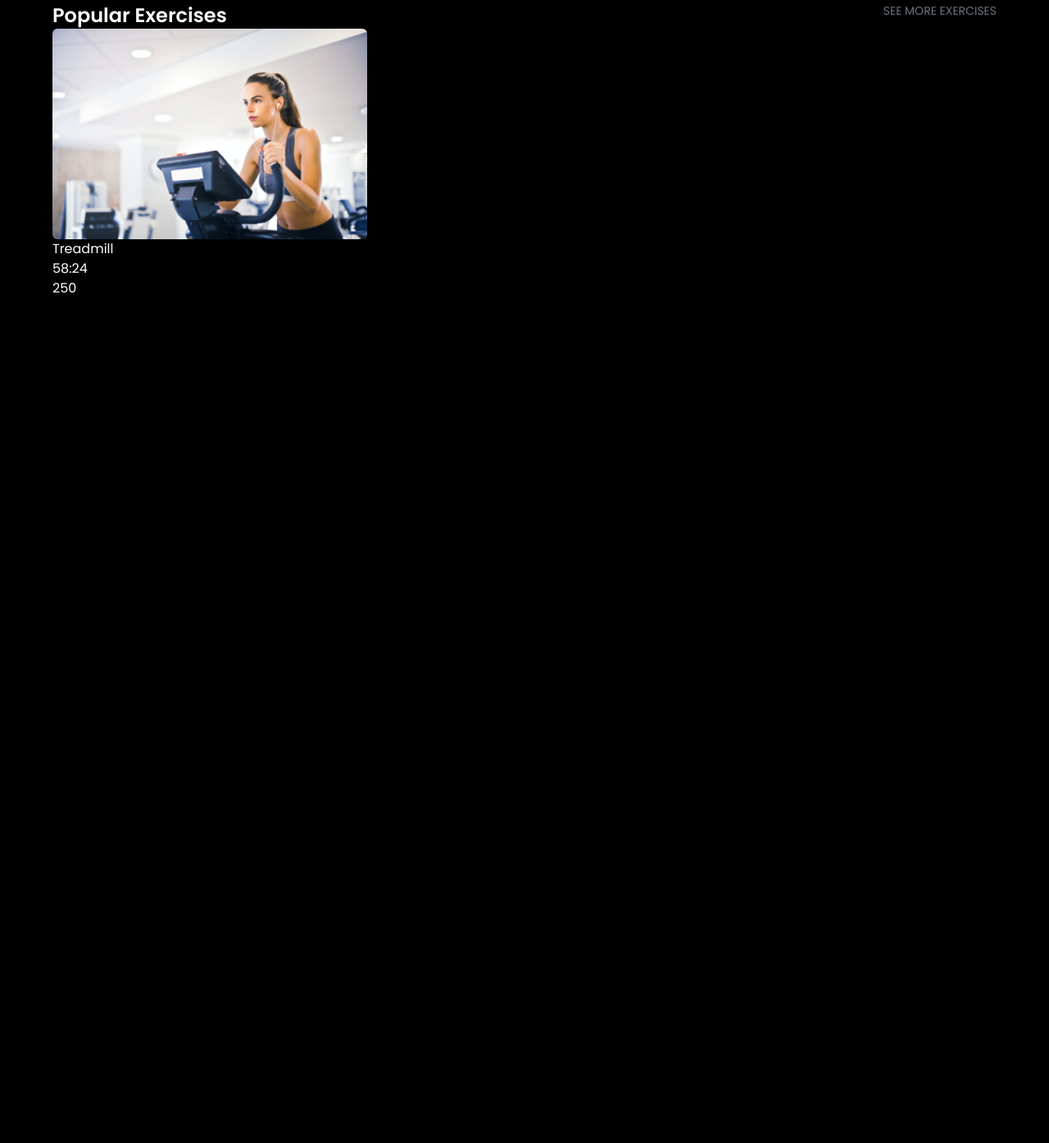
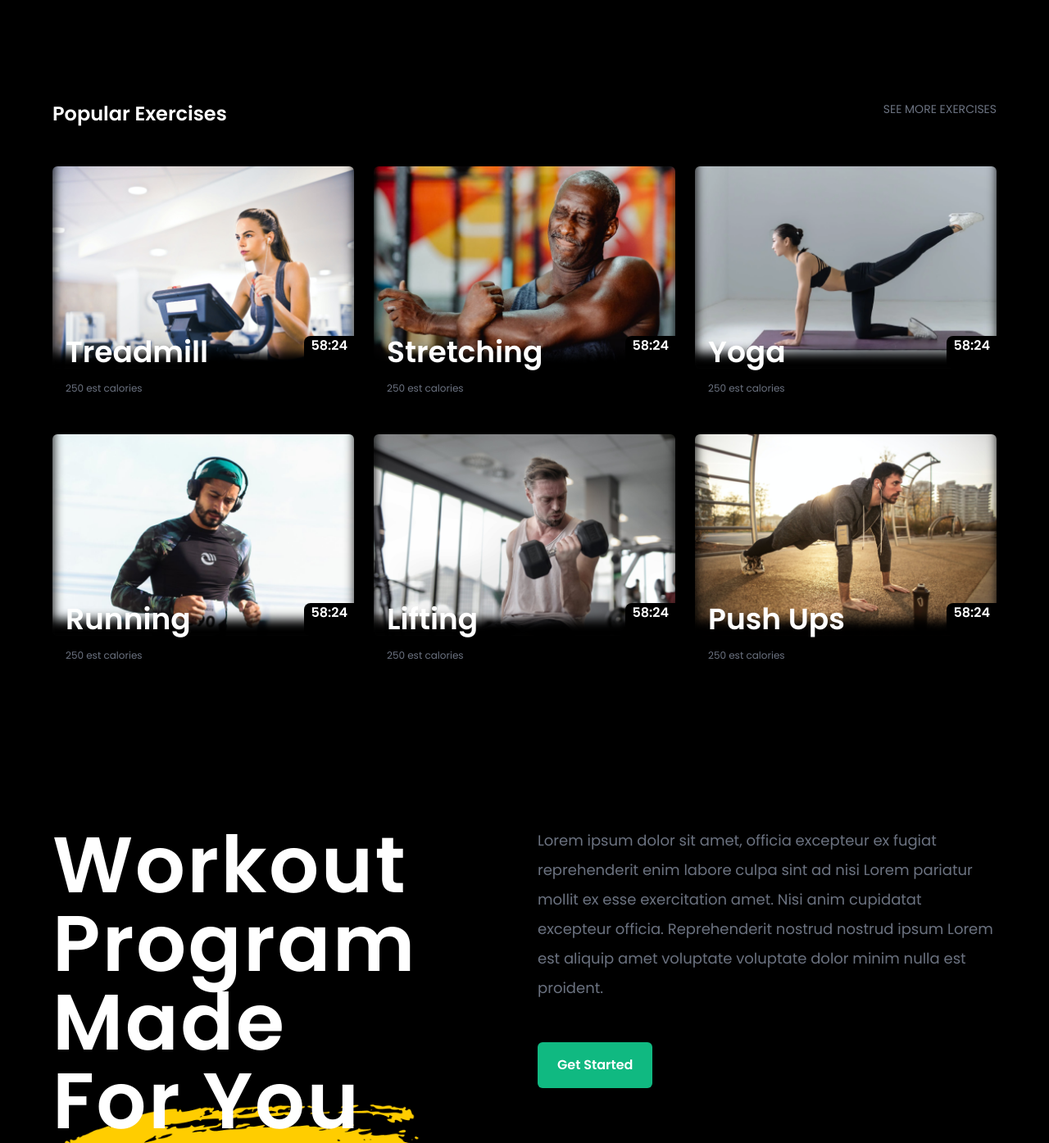
Before and after one commit to Adophilus/workout-website, a website built with Vite: page index.html in a window 1280 px wide. Shown: the part 701-2096 px from the top of the page at 82% size. Before the commit the page ends 1065 px from the top, so only its background shows below. Built offline with nearby package versions, Linux system fonts and the light colour scheme.

Commit message:
updated the index page

```diff
--- a/index.html
+++ b/index.html
@@ -25,8 +25,9 @@
           </ul>
       </nav>
     </section>
-    <section class="max-w-6xl mx-auto my-20">
-      <div class="grid grid-cols-2">
+    <section class="max-w-6xl mx-auto py-10">
+      <div class="py-10">
+        <div class="grid grid-cols-2 my-10">
           <div class="space-y-8">
             <div>
               <a href="#!" class="text-xs rounded-full bg-black border border-white p-1 inline-flex items-center">
@@ -44,8 +45,9 @@
               </p>
             </div>
             <div class="flex gap-x-6">
-            <button type="button" class="bg-emerald-500 text-white py-4 px-6 rounded-md font-semibold">Get
-              Started</button>
+              <button type="button" class="bg-emerald-500 text-white py-4 px-6 rounded-md font-semibold">
+                Get Started
+              </button>
               <button type="button"
                 class="border border-white bg-black text-white py-4 px-6 rounded-md font-semibold">Preview</button>
             </div>
@@ -65,25 +67,91 @@
             </div>
           </div>
         </div>
+      </div>
     </section>
-    <section class="max-w-6xl mx-auto">
-      <header class="flex justify-between">
+    <section class="max-w-6xl mx-auto py-10">
+      <header class="flex justify-between mb-12">
         <h3 class="font-semibold text-2xl">Popular Exercises</h3>
         <a href="#!" class="text-sm text-gray-500">SEE MORE EXERCISES</a>
       </header>
-      <div class="grid grid-cols-3">
+      <div class="grid gap-6 gap-y-12 grid-cols-3">
         <template x-for="exercise in $store.exercises">
+          <div class="space-y-4">
+            <div class="relative flex items-end">
+              <img :src="exercise.image" class="w-full
+                rounded-md" />
+              <div class="absolute w-full h-full" style="box-shadow: inset 1px -20px 13px 0px rgb(0,0,0)"></div>
+              <div class="absolute bottom-0 flex justify-between w-full">
+                <p x-text="exercise.title" class="text-4xl font-semibold px-4"></p>
+                <span x-text="exercise.duration" class="rounded-l-lg px-2 font-semibold bg-black"></span>
+              </div>
+            </div>
+            <p x-text="`${exercise.averageCalories} est calories`" class="px-4 text-gray-500 text-xs"></p>
+          </div>
+        </template>
+      </div>
+    </section>
+    <section class="max-w-6xl mx-auto py-10">
+      <div class="py-10">
+        <div class="grid gap-8 grid-cols-2 py-20">
           <div>
-            <img :src="exercise.image" class="w-full rounded-md" />
+            <div class="relative">
+              <img src="/public/marker.png" class="absolute bottom-0 w-[450px] translate-y-1/2" />
+              <h3 class="tracking-wide font-semibold text-8xl relative z-10">Workout<br />Program<br />Made<br />For You
+              </h3>
+            </div>
+            <div class="grid grid-cols-2 my-10">
               <div>
-              <p x-text="exercise.title"></p>
-              <span x-text="exercise.duration"></span>
+                <div class="relative">
+                  <img src="/public/athlete-woman-1.png" />
+                  <div class="absolute bottom-0 pt-4 translate-y-full">
+                    <p class="font-semibold text-lg">
+                      Samantha Willams
+                    </p>
+                    <p class="text-gray-500 text-sm">Trainer</p>
                   </div>
-            <p x-text="exercise.averageCalories"></p>
                 </div>
-
-        </template>
-
+              </div>
+              <div></div>
+              <div></div>
+              <div>
+                <div class="space-y-4">
+                  <img src="/public/athlete-woman-1.png" />
+                  <div>
+                    <p class="font-semibold text-lg">
+                      Samantha Willams
+                    </p>
+                    <p class="text-gray-500 text-sm">Trainer</p>
+                  </div>
+                </div>
+              </div>
+            </div>
+          </div>
+          <div class="space-y-20">
+            <div class="space-y-12">
+              <p class="text-gray-500 text-lg leading-loose">
+                Lorem ipsum dolor sit amet, officia excepteur ex fugiat reprehenderit enim labore culpa sint ad nisi
+                Lorem
+                pariatur mollit ex esse exercitation amet. Nisi anim cupidatat excepteur officia. Reprehenderit nostrud
+                nostrud ipsum Lorem est aliquip amet voluptate voluptate dolor minim nulla est proident.
+              </p>
+              <p>
+                <button type="button" class="bg-emerald-500 text-white py-4 px-6 rounded-md font-semibold">
+                  Get Started
+                </button>
+              </p>
+            </div>
+            <div class="space-y-4">
+              <img class="w-3/4" src="/public/athlete-man-1.png" />
+              <div>
+                <p class="font-semibold text-lg">
+                  Jonathan Wise
+                </p>
+                <p class="text-gray-500 text-sm">Trainer</p>
+              </div>
+            </div>
+          </div>
+        </div>
       </div>
     </section>
   </main>
--- a/src/main.ts
+++ b/src/main.ts
@@ -1,13 +1,43 @@
-import './globals.css'
-import Alpine from "alpinejs"
+import "./globals.css";
+import Alpine from "alpinejs";
 
 Alpine.store("exercises", [
   {
     title: "Treadmill",
     image: "/public/exercise-treadmill.png",
     averageCalories: 250,
-    duration: "58:24"
-  }
-])
+    duration: "58:24",
+  },
+  {
+    title: "Stretching",
+    image: "/public/exercise-stretching.png",
+    averageCalories: 250,
+    duration: "58:24",
+  },
+  {
+    title: "Yoga",
+    image: "/public/exercise-yoga.png",
+    averageCalories: 250,
+    duration: "58:24",
+  },
+  {
+    title: "Running",
+    image: "/public/exercise-running.png",
+    averageCalories: 250,
+    duration: "58:24",
+  },
+  {
+    title: "Lifting",
+    image: "/public/exercise-lifting.png",
+    averageCalories: 250,
+    duration: "58:24",
+  },
+  {
+    title: "Push Ups",
+    image: "/public/exercise-pushups.png",
+    averageCalories: 250,
+    duration: "58:24",
+  },
+]);
 
-Alpine.start()
+Alpine.start();
```
Also changed, not shown: public/athlete-man-1.png (added), public/athlete-woman-1.png (added), public/athlete-woman-2.png (added), public/exercise-lifting.png (added), public/exercise-pushups.png (added), public/exercise-running.png (added), public/exercise-stretching.png (added), public/exercise-yoga.png (added), public/marker.png (added). Lines whose indentation alone changed are shown as unchanged.
